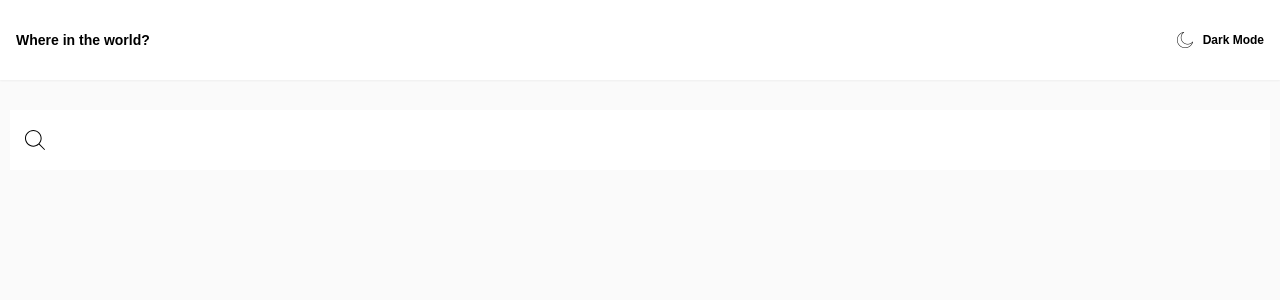
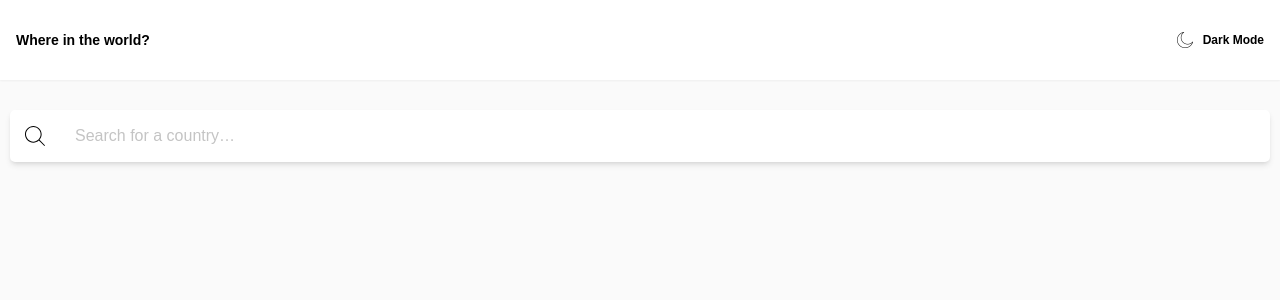
Before and after one commit to achiewe/rest-countries-api-with-color-theme-switcher, a React (Vite) app: page / in a window 1280 px wide. Shown: the top 300 px of the page. Built offline with nearby package versions, Linux system fonts and the light colour scheme.

Commit message:
style SearchInput

```diff
--- a/src/components/Home/SearchInput.tsx
+++ b/src/components/Home/SearchInput.tsx
@@ -1,6 +1,6 @@
 export default function SearchInput() {
   return (
-    <div className="w-full flex flex-row items-center gap-[30px] bg-[#ffffff] pl-[15px] py-[20px]">
+    <div className="w-full flex flex-row items-center gap-[30px] bg-[#ffffff] pl-[15px] py-[14px] rounded-[5px] shadow-md">
       <svg
         fill="#000000"
         height="20px"
@@ -23,6 +23,11 @@ export default function SearchInput() {
           </g>
         </g>
       </svg>
+      <input
+        type="text"
+        placeholder="Search for a country…"
+        className="outline-none placeholder:text-[#C4C4C4]"
+      />
     </div>
   );
 }
```
